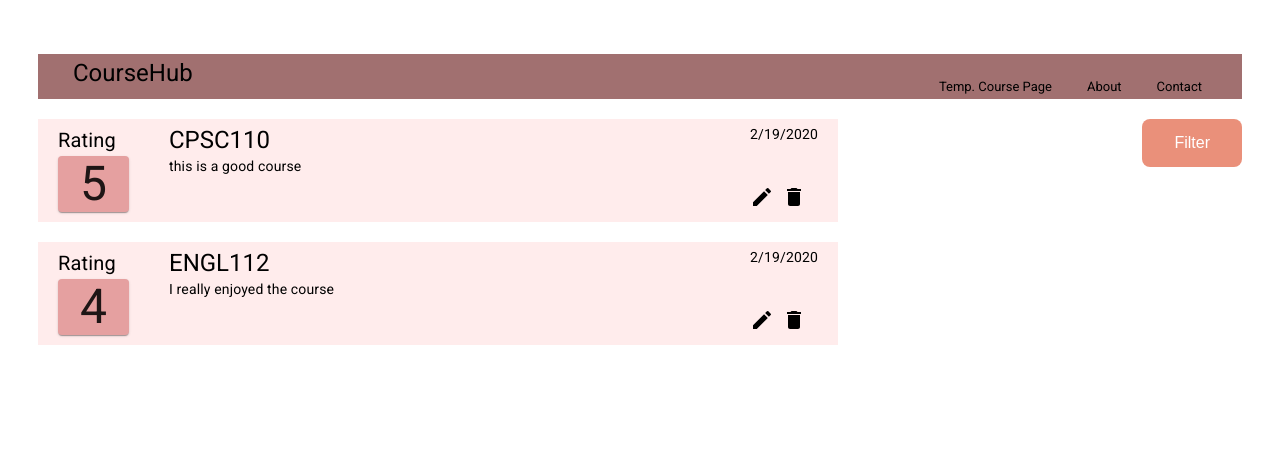
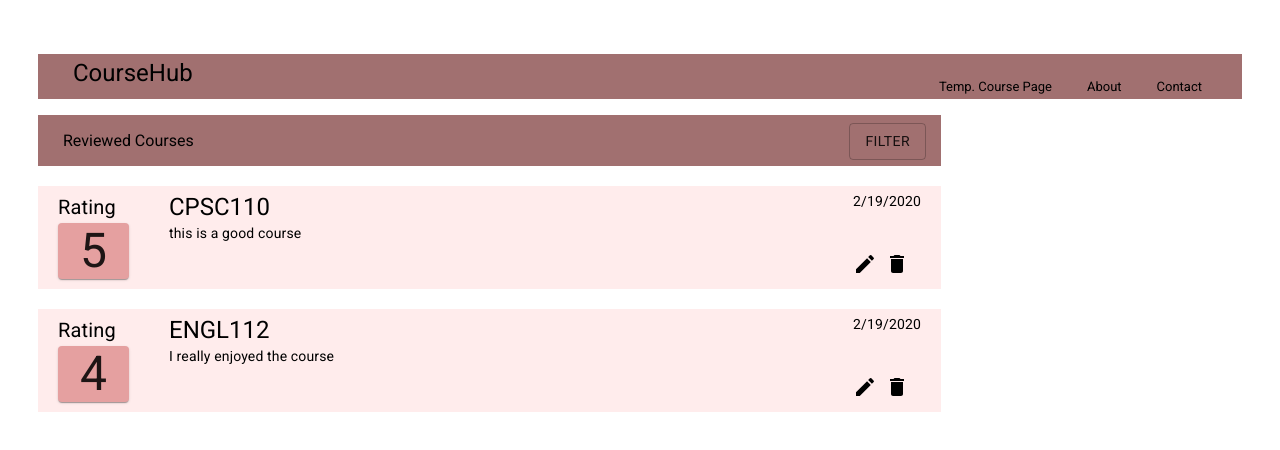
Before and after one commit to aaronNgu/CourseHub, a React (Create React App) app: page /homepage in a window 1280 px wide. Shown: the top 450 px of the page. Built offline with nearby package versions, Linux system fonts and the light colour scheme.

Commit message:
fixed styling of home page

```diff
--- a/src/components/Header/Header.css
+++ b/src/components/Header/Header.css
@@ -1,4 +1,4 @@
-/* Button and Header component styling */
+/* Header component styling */
 .navBar {
     background-color: #A17070;
     overflow: hidden;
@@ -38,16 +38,3 @@
     font-size: 24px;
     padding-top: 10px;
 }
-
-.button {
-    background-color: #ea907a;
-    border: none;
-    border-radius: 8px;
-    color: white;
-    padding: 15px 32px;
-    text-align: center;
-    text-decoration: none;
-    float: right;
-    font-size: 16px;
-    cursor: pointer;
-}
--- a/src/components/HomePage/Button.js
+++ /dev/null
@@ -1,12 +0,0 @@
-import React from 'react';
-
-class Button extends React.Component {
-
-    render() {
-        return (
-          <button className="button">Filter</button>
-        );
-    }
-}
-
-export default Button;
--- a/src/components/HomePage/CourseItem.js
+++ b/src/components/HomePage/CourseItem.js
@@ -12,7 +12,7 @@ const useStyles = makeStyles({
         backgroundColor: '#E5A0A0',
     },
     main: {
-        width: '800px',
+        width: '75%',
         backgroundColor: '#FFECEC',
         ['@media (max-width:900px)']: {
             width: '100%',
--- a/src/components/HomePage/CourseItemList.js
+++ b/src/components/HomePage/CourseItemList.js
@@ -1,7 +1,8 @@
 import React from 'react';
 import CourseItem from './CourseItem';
-import { connect } from 'react-redux';
-import { deleteMessage } from '../../actions';
+import {connect} from 'react-redux';
+import {deleteMessage} from '../../actions';
+import Button from "@material-ui/core/Button";
 
 class CourseItemList extends React.Component {
 
@@ -15,7 +16,15 @@ class CourseItemList extends React.Component {
     }
 
     render() {
-        return (<div>
+        return (<div className="reviewedCourses">
+            <div className="courseListHeader">
+                <p>Reviewed Courses</p>
+                <div className="button">
+                    <Button variant="outlined">Filter</Button>
+                </div>
+            </div>
+
+            <div className="courseList">
                 {
                     Object.keys(this.props.courseList).map((course, index) => {
                         return <CourseItem
@@ -28,13 +37,14 @@ class CourseItemList extends React.Component {
                         />;
                     })
                 }
+            </div>
         </div>);
     }
 
 }
 
 const mapStateToProps = (state) => {
-    return { courseList: state.courseList };
+    return {courseList: state.courseList};
 }
 
-export default connect(mapStateToProps, { deleteMessage })(CourseItemList);
+export default connect(mapStateToProps, {deleteMessage})(CourseItemList);
--- a/src/components/HomePage/HomePage.css
+++ b/src/components/HomePage/HomePage.css
@@ -30,3 +30,26 @@
 .courseItemListItem {
     margin: 50px 50px;
 }
+
+/* Header and Button*/
+.reviewedCourses {
+    margin: auto;
+}
+
+.courseListHeader {
+    background-color: #A17070;
+    display: flex;
+    flex-direction: row;
+    justify-content: space-between;
+    width: 75%;
+  }
+
+.courseListHeader p {
+    padding-left: 25px;
+}
+
+.button {
+    padding-top: 8px;
+    padding-right: 15px;
+    float: right;
+}
--- a/src/components/HomePage/HomePage.js
+++ b/src/components/HomePage/HomePage.js
@@ -1,12 +1,10 @@
 import React from 'react';
-import Button from '../HomePage/Button';
 import CourseItemList from '../HomePage/CourseItemList';
 import "./HomePage.css"
 
 const HomePage = () => {
     return (
         <div className="HomePage">
-            <Button/>
             <CourseItemList />
         </div>
     );
```
Lines whose indentation alone changed are shown as unchanged.
